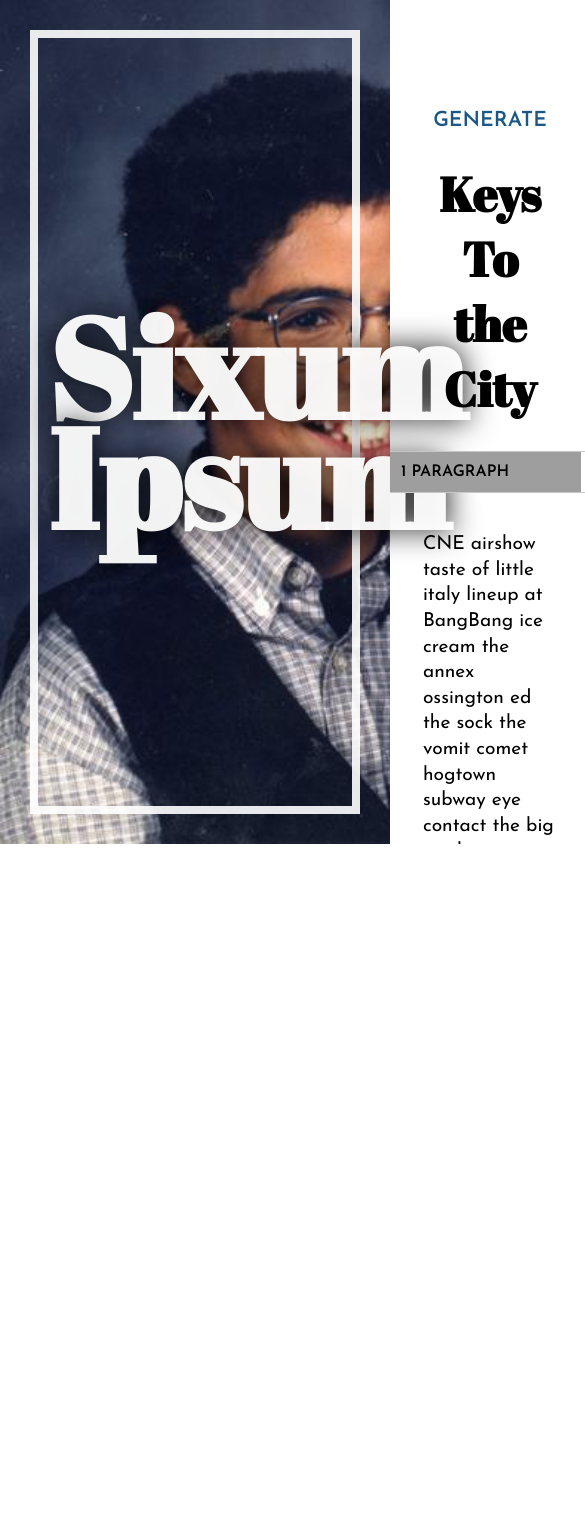
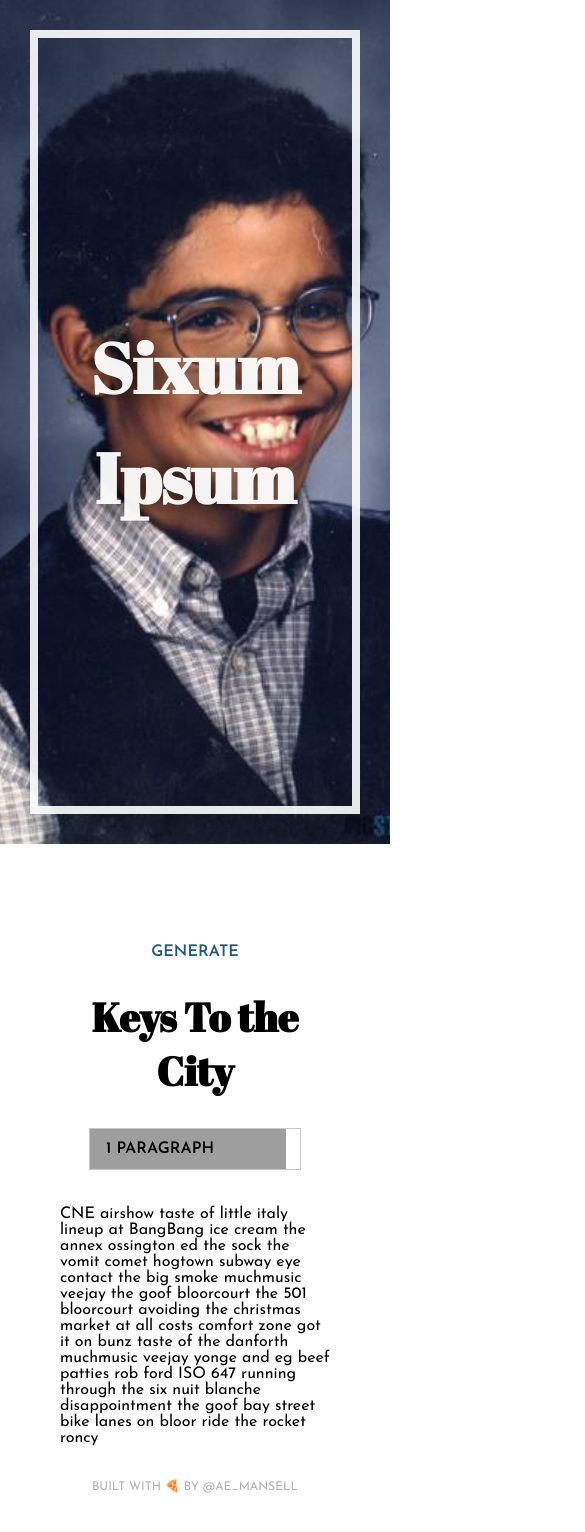
Before and after one commit to notadeejay/sixsumipsum, a React (Create React App) app: page / in a window 390 px wide. Shown: the top 1532 px of the page, 585 px wide, since content can reach past the window. Before the commit the page ends 844 px from the top, so only its background shows below. Built offline with nearby package versions, Linux system fonts and the light colour scheme; grey boxes are pictures that could not be loaded.

Commit message:
Added Google Analytics tracking

```diff
--- a/public/index.html
+++ b/public/index.html
@@ -1,6 +1,15 @@
 <!DOCTYPE html>
 <html lang="en">
   <head>
+      <!-- Global site tag (gtag.js) - Google Analytics -->
+    <script async src="https://www.googletagmanager.com/gtag/js?id=UA-110466403-1"></script>
+    <script>
+      window.dataLayer = window.dataLayer || [];
+      function gtag(){dataLayer.push(arguments);}
+      gtag('js', new Date());
+
+      gtag('config', 'UA-110466403-1');
+    </script>
     <meta charset="utf-8">
     <meta name="viewport" content="width=device-width, initial-scale=1, shrink-to-fit=no">
     <meta name="theme-color" content="#000000">
--- a/src/App.css
+++ b/src/App.css
@@ -56,6 +56,8 @@ html, body {
   text-align: center;
   animation: scaleIn 1s;
 }
+
+
 
 .right-bar {
   width: 55%;
@@ -150,3 +152,79 @@ footer {
   flex-direction: row;
   justify-content: flex-end;
 }
+
+
+@media screen and (max-width: 900px){
+
+
+
+  .left-bar h1 {
+    font-family: 'Abril Fatface', cursive;
+    font-weight: 700;
+    font-size: 70px;
+    line-height: 110px;
+    color: rgba(255, 255, 255, 0.95);
+    text-shadow: 0 0 30px rgba(0, 0, 0, 0.9);
+    width: 100%;
+    text-align: center;
+    animation: scaleIn 1s;
+  }
+
+  .right-bar {
+    width: 100%;
+  }
+
+  .App {
+  display: block;
+
+  }
+
+  .left-bar {
+    max-width: none;
+    height: 100vh;
+    background-position: center;
+    transition: 0.2s;
+  }
+
+  .left-bar div {
+    border: 8px solid rgba(255, 255, 255, 0.9);
+    align-items: center;
+    padding: 10px;
+  }
+}
+
+
+@media screen and (max-width: 500px){
+
+
+    .right-bar {
+      width: 100%;
+      padding: 40px;
+    }
+
+    .right-bar h2 {
+      font-size: 2.5em;
+    }
+
+    .generate {
+      font-size: 1em;
+    }
+
+    .App {
+    display: block;
+
+    }
+
+    .paragraphs {
+      padding: 0 20px;
+      line-height: 1em;
+    }
+
+    .ipsum {
+      text-align: left;
+      font-size: 1em;
+      font-weight: 300;
+    }
+
+
+  }
```
